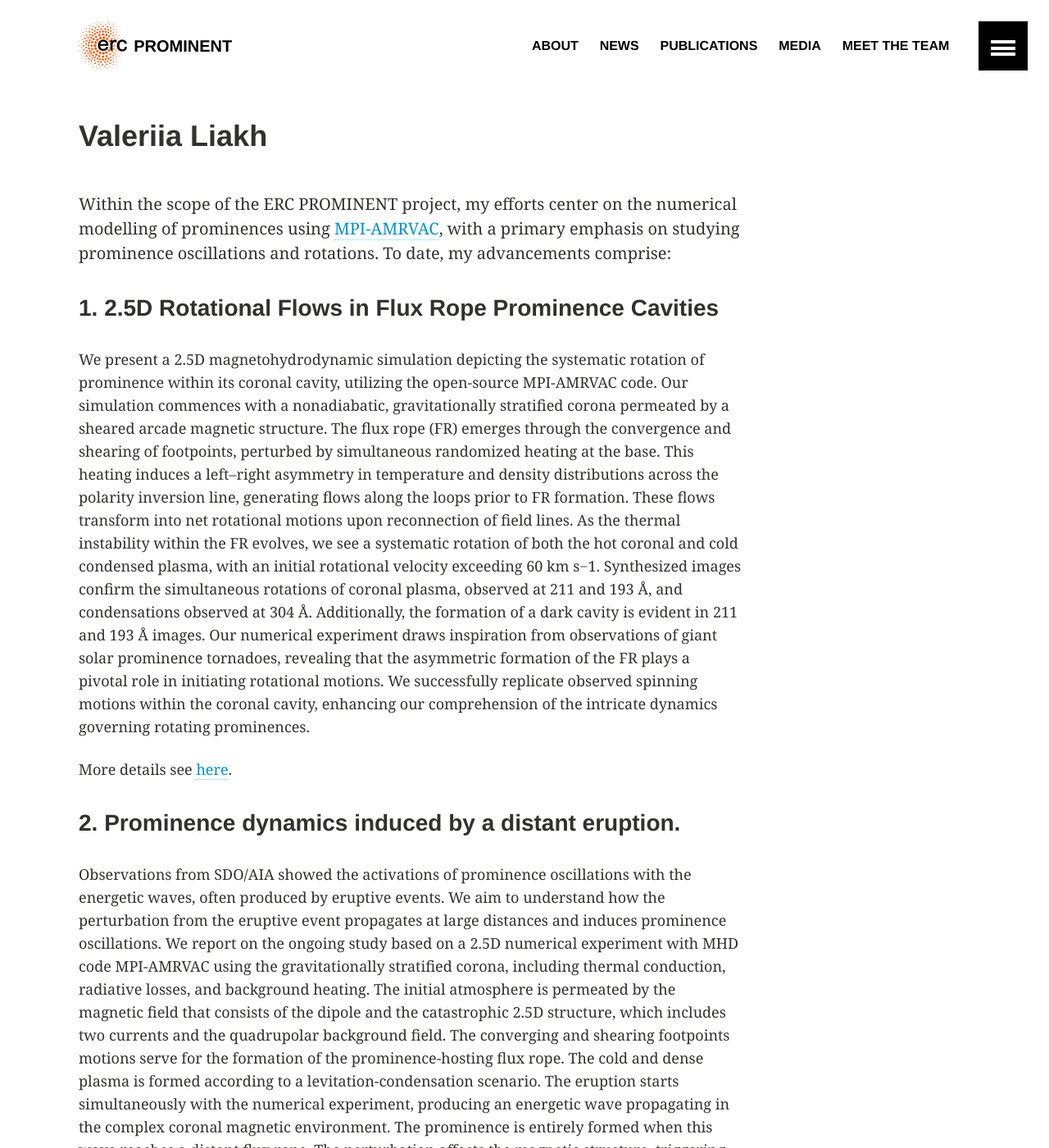
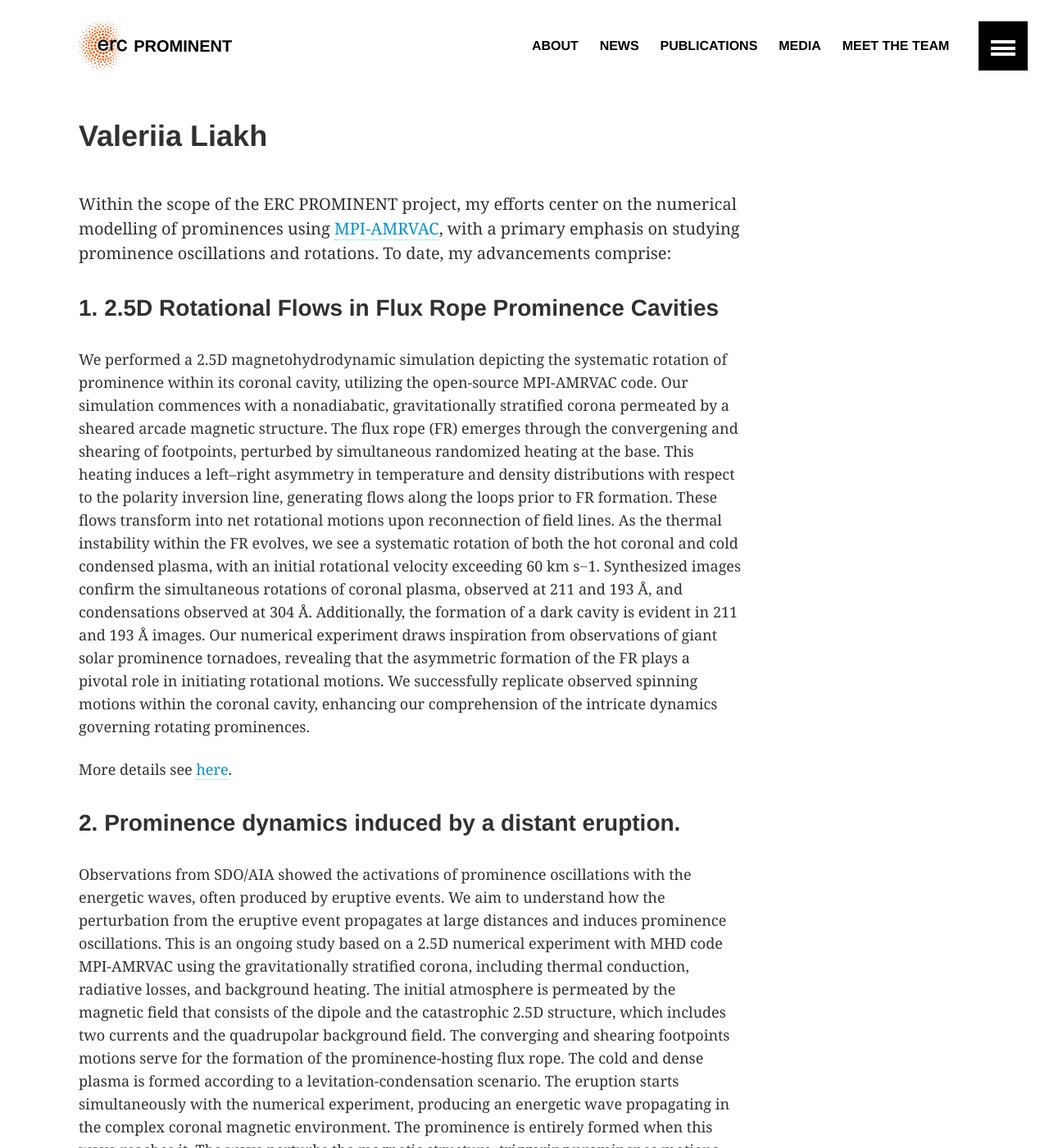
Before and after one commit to erc-prominent/erc-prominent.github.io, a Jekyll site: the page built from team/valeriialiakh.md, in a window 1280 px wide and 1400 px high. Shown: the whole window at 82% size. Built offline with Jekyll 4.4.1, drawn with Linux system fonts in a browser that asks for light colours; some of the changed text lies outside the part shown.

Commit message:
modified:   team/valeriialiakh.md

```diff
--- a/team/valeriialiakh.md
+++ b/team/valeriialiakh.md
@@ -9,14 +9,14 @@
 
 ### 1. 2.5D Rotational Flows in Flux Rope Prominence Cavities
 
- We present a 2.5D magnetohydrodynamic simulation depicting the systematic rotation of prominence within its coronal cavity, utilizing the open-source MPI-AMRVAC code. Our simulation commences with a nonadiabatic, gravitationally stratified corona permeated by a sheared arcade magnetic structure. The flux rope (FR) emerges through the convergence and shearing of footpoints, perturbed by simultaneous randomized heating at the base. This heating induces a left–right asymmetry in temperature and density distributions across the polarity inversion line, generating flows along the loops prior to FR formation. These flows transform into net rotational motions upon reconnection of field lines. As the thermal instability within the FR evolves, we see a systematic rotation of both the hot coronal and cold condensed plasma, with an initial rotational velocity exceeding 60 km s−1.
+ We performed a 2.5D magnetohydrodynamic simulation depicting the systematic rotation of prominence within its coronal cavity, utilizing the open-source MPI-AMRVAC code. Our simulation commences with a nonadiabatic, gravitationally stratified corona permeated by a sheared arcade magnetic structure. The flux rope (FR) emerges through the convergening and shearing of footpoints, perturbed by simultaneous randomized heating at the base. This heating induces a left–right asymmetry in temperature and density distributions with respect to the polarity inversion line, generating flows along the loops prior to FR formation. These flows transform into net rotational motions upon reconnection of field lines. As the thermal instability within the FR evolves, we see a systematic rotation of both the hot coronal and cold condensed plasma, with an initial rotational velocity exceeding 60 km s−1.
 Synthesized images confirm the simultaneous rotations of coronal plasma, observed at 211 and 193 Å, and condensations observed at 304 Å. Additionally, the formation of a dark cavity is evident in 211 and 193 Å images. Our numerical experiment draws inspiration from observations of giant solar prominence tornadoes, revealing that the asymmetric formation of the FR plays a pivotal role in initiating rotational motions. We successfully replicate observed spinning motions within the coronal cavity, enhancing our comprehension of the intricate dynamics governing rotating prominences.
 
  More details see [here](https://iopscience.iop.org/article/10.3847/2041-8213/acea78/pdf).
 
 ### 2. Prominence dynamics induced by a distant eruption.
 
-Observations from SDO/AIA showed the activations of prominence oscillations with the energetic waves, often produced by eruptive events. We aim to understand how the perturbation from the eruptive event propagates at large distances and induces prominence oscillations. We report on the ongoing study based on a 2.5D numerical experiment with MHD code MPI-AMRVAC using the gravitationally stratified corona, including thermal conduction, radiative losses, and background heating. The initial atmosphere is permeated by the magnetic field that consists of the dipole and the catastrophic 2.5D structure, which includes two currents and the quadrupolar background field. The converging and shearing footpoints motions serve for the formation of the prominence-hosting flux rope. The cold and dense plasma is formed according to a levitation-condensation scenario. The eruption starts simultaneously with the numerical experiment, producing an energetic wave propagating in the complex coronal magnetic environment. The prominence is entirely formed when this wave reaches a distant flux rope. The perturbation affects the magnetic structure, triggering prominence motions. Additionally, we obtained the synthesized images during the wave propagation and the prominence evolution. The synthesized images give additional information that can be used for future high-resolution observations.
+Observations from SDO/AIA showed the activations of prominence oscillations with the energetic waves, often produced by eruptive events. We aim to understand how the perturbation from the eruptive event propagates at large distances and induces prominence oscillations. This is an ongoing study based on a 2.5D numerical experiment with MHD code MPI-AMRVAC using the gravitationally stratified corona, including thermal conduction, radiative losses, and background heating. The initial atmosphere is permeated by the magnetic field that consists of the dipole and the catastrophic 2.5D structure, which includes two currents and the quadrupolar background field. The converging and shearing footpoints motions serve for the formation of the prominence-hosting flux rope. The cold and dense plasma is formed according to a levitation-condensation scenario. The eruption starts simultaneously with the numerical experiment, producing an energetic wave propagating in the complex coronal magnetic environment. The prominence is entirely formed when this wave reaches it. The wave perturbs the magnetic structure, triggering prominence motions. Additionally, we obtained the synthesized images during the wave propagation and the prominence evolution. The synthesized images give additional information that can be used for future high-resolution observations.
 
 
 
```
